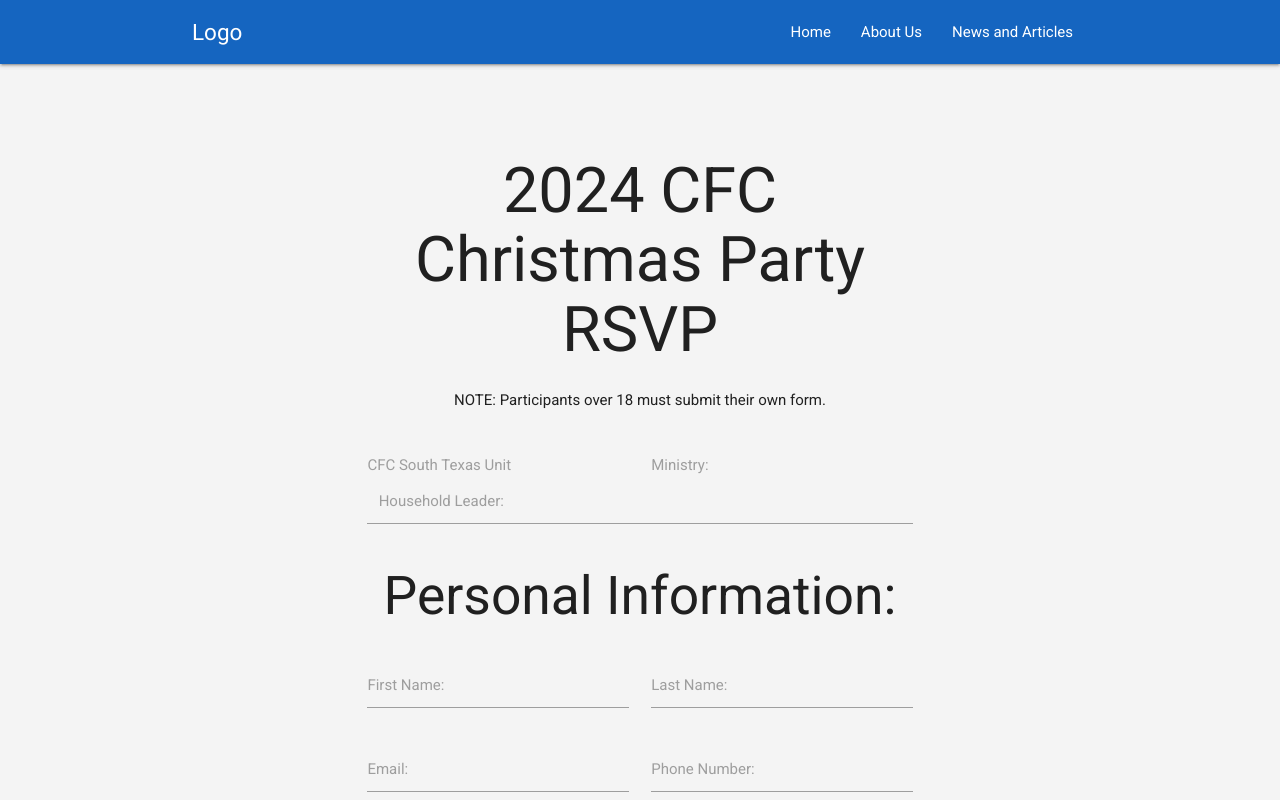
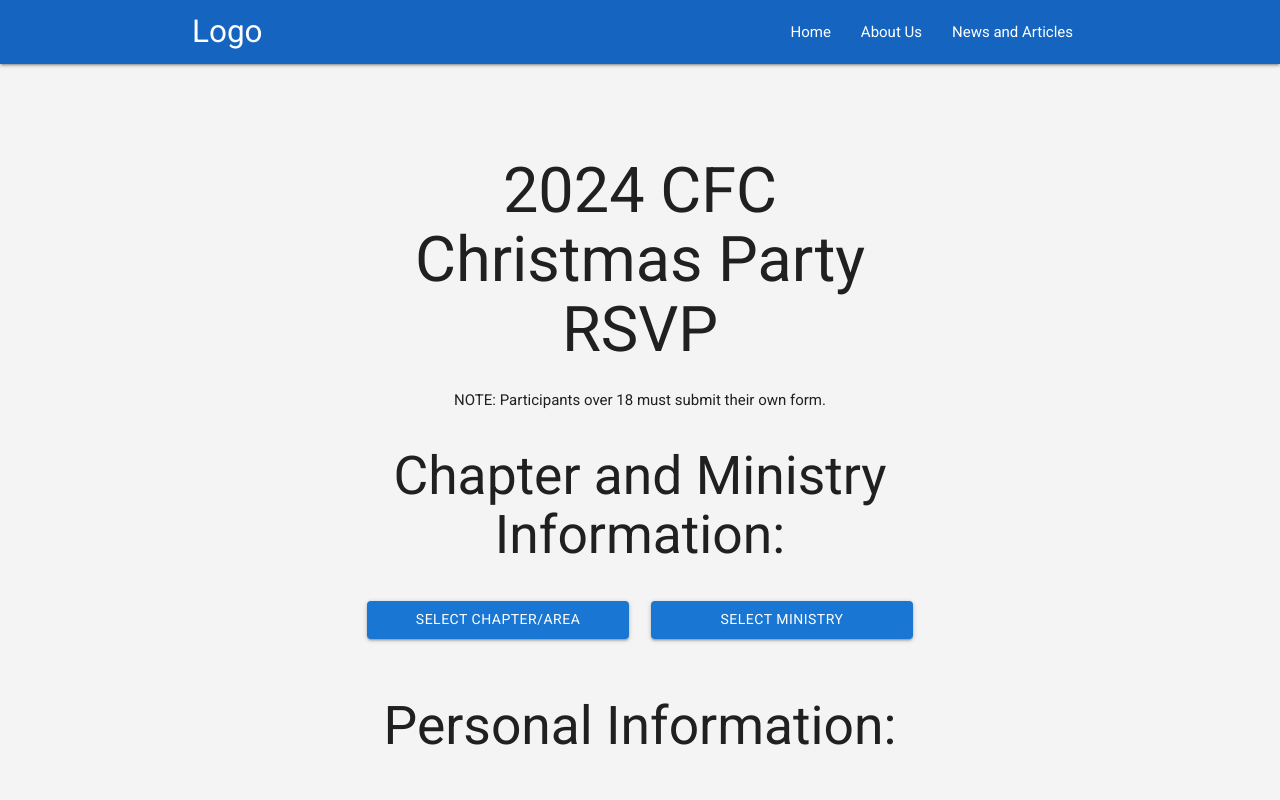
Before and after one commit to joshbatac/couples_for_christ_houston, a Vue app in the folder frontend/: page /register in a window 1280 px wide. Shown: the top 800 px of the page. Built offline with nearby package versions, Linux system fonts and the light colour scheme.

Commit message:
css changes

```diff
--- a/frontend/package.json
+++ b/frontend/package.json
@@ -10,6 +10,7 @@
   "dependencies": {
     "axios": "^1.7.5",
     "core-js": "^3.8.3",
+    "materialize-css": "^1.0.0",
     "vue": "^3.2.13",
     "vue-router": "^4.0.13"
   },
--- a/frontend/public/index.html
+++ b/frontend/public/index.html
@@ -4,14 +4,11 @@
 <head>
   <meta charset="utf-8">
   <meta http-equiv="X-UA-Compatible" content="IE=edge">
-  <meta name="viewport" content="width=device-width,initial-scale=1.0">
-  <link rel="icon" href="<%= BASE_URL %>assets/CouplesforChristlogo.png">
+  <meta name="viewport" content="width=device-width, initial-scale=1.0">
+  <link rel="icon" href="<%= BASE_URL %>CouplesforChristlogo.ico">
   <title>CFC South TX</title>
-
   <!-- Materialize CSS -->
   <link href="https://cdnjs.cloudflare.com/ajax/libs/materialize/1.0.0/css/materialize.min.css" rel="stylesheet">
-  <!-- Roboto Font -->
-  <link href="https://fonts.googleapis.com/css2?family=Roboto:wght@400;700&display=swap" rel="stylesheet">
 </head>
 
 <body>
--- a/frontend/src/App.vue
+++ b/frontend/src/App.vue
@@ -42,10 +42,6 @@ body {
   background-color: #f4f4f4;
 }
 
-nav {
-
-}
-
 nav .brand-logo {
   font-size: 1.5rem;
 }
--- a/frontend/src/main.js
+++ b/frontend/src/main.js
@@ -1,5 +1,7 @@
 import { createApp } from 'vue';
 import App from './App.vue';
 import router from './router';
+import 'materialize-css/dist/css/materialize.min.css';
+import 'materialize-css/dist/js/materialize.min.js';
 
 createApp(App).use(router).mount('#app');
--- a/frontend/src/views/NewsAndArticlesPage.vue
+++ b/frontend/src/views/NewsAndArticlesPage.vue
@@ -48,21 +48,4 @@ export default {
   text-decoration: underline;
 }
 
-.register-button {
-  display: inline-block;
-  padding: 10px 20px;
-  margin-top: 15px;
-  font-size: 16px;
-  font-weight: bold;
-  color: #fff;
-  background-color: #007bff;
-  border: none;
-  border-radius: 5px;
-  cursor: pointer;
-  text-decoration: none;
-  text-align: center;
-}
-.register-button:hover {
-  background-color: #0056b3;
-}
 </style>
--- a/frontend/src/views/RegistrationPage.vue
+++ b/frontend/src/views/RegistrationPage.vue
@@ -2,43 +2,41 @@
   <div class="container">
     <h1 class="center-align">2024 CFC Christmas Party RSVP</h1>
     <p class="center-align">NOTE: Participants over 18 must submit their own form.</p>
+
+
+
+
     <form @submit.prevent="submitForm" class="col s12">
       <!-- Fields Container for Chapter/Area and Ministry -->
+      <h2 class="center-align">Chapter and Ministry Information: </h2>
+
       <div class="row">
-        <!-- Chapter/Area Field -->
+        <!-- Chapter Dropdown Trigger -->
         <div class="input-field col s12 m6">
-          <select id="chapter" v-model="chapter" required>
-            <option value="" disabled>Select Chapter/Area</option>
-            <option value="North">North</option>
-            <option value="South">South</option>
-            <option value="Southwest">Southwest</option>
-            <option value="West">West</option>
-            <option value="Austin">Austin</option>
-            <option value="San Antonio">San Antonio</option>
-            <option value="Guest">Guest</option>
-          </select>
-          <label for="chapter">CFC South Texas Unit</label>
+          <a class="dropdown-trigger btn" href="#" data-target="dropdown-chapter">
+            {{ chapter || 'Select Chapter/Area' }}
+          </a>
+          <ul id="dropdown-chapter" class="dropdown-content">
+            <li v-for="chapterOption in chapterOptions" :key="chapterOption.value">
+              <a @click="selectChapter(chapterOption.value)">{{ chapterOption.label }}</a>
+            </li>
+          </ul>
         </div>
 
-        <!-- Ministry Field -->
+        <!-- Ministry Dropdown Trigger -->
         <div class="input-field col s12 m6">
-          <select id="ministry" v-model="ministry" required>
-            <option value="" disabled>Select Ministry</option>
-            <option value="Single">Single for Christ</option>
-            <option value="Youth">Youth for Christ</option>
-            <option value="Couple">Couples for Christ </option>
-            <option value="Servant">Servant of the Lord</option>
-            <option value="Handmaid">Handmaid of the Lord</option>
-            <option value="Guest">Guest</option>
-          </select>
-          <label for="ministry">Ministry:</label>
+          <a class="dropdown-trigger btn" href="#" data-target="dropdown-ministry">
+            {{ ministry || 'Select Ministry' }}
+          </a>
+          <ul id="dropdown-ministry" class="dropdown-content">
+            <li v-for="ministryOption in ministryOptions" :key="ministryOption.value">
+              <a @click="selectMinistry(ministryOption.value)">{{ ministryOption.label }}</a>
+            </li>
+          </ul>
         </div>
+
       </div>
 
-      <div class="input-field col s12 m6">
-          <input type="text" id="household-leader" v-model="householdLeader" required />
-          <label for="household-leader">Household Leader:</label>
-      </div>
 
 
 
@@ -118,7 +116,7 @@
       </div>
 
       <h2 class="center-align">
-        <a class="waves-effect waves-light btn" @click="addPartyGuest">Add Party Guest</a>
+        <a class="btn" @click="addPartyGuest">Add Party Guest</a>
       </h2>
 
       <div v-for="(guest, index) in partyGuests" :key="index" class="guest-fields-container">
@@ -168,7 +166,7 @@
               </label>
             </p>
           </div>
-          <a class="waves-effect waves-light btn red" @click="removePartyGuest(index)">Remove Guest</a>
+          <a class="btn red" @click="removePartyGuest(index)">Remove Guest</a>
         </div>
       </div>
 
@@ -191,6 +189,7 @@
         </div>
       </div>
 
+
       <div v-if="message" :class="messageType">{{ message }}</div>
     </form>
   </div>
@@ -198,13 +197,35 @@
 
 <script>
 import axios from 'axios';
-
+import M from 'materialize-css';
 export default {
   name: 'RegistrationPage',
+  mounted() {
+    // Initialize Materialize dropdowns
+    const elems = document.querySelectorAll('.dropdown-trigger');
+    M.Dropdown.init(elems, {});
+  },
   data() {
     return {
-      chapter: 'Houston',
-      ministry: 'Single',
+      chapterOptions: [
+        { value: 'North', label: 'North' },
+        { value: 'South', label: 'South' },
+        { value: 'Southwest', label: 'Southwest' },
+        { value: 'West', label: 'West' },
+        { value: 'Austin', label: 'Austin' },
+        { value: 'San Antonio', label: 'San Antonio' },
+        { value: 'Guest', label: 'Guest' },
+      ],
+      ministryOptions: [
+        { value: 'Single for Christ', label: 'Single for Christ' },
+        { value: 'Youth for Christ', label: 'Youth for Christ' },
+        { value: 'Couples for Christ', label: 'Couples for Christ' },
+        { value: 'Servant of the Lord', label: 'Servant of the Lord' },
+        { value: 'Handmaid of the Lord', label: 'Handmaid of the Lord' },
+        { value: 'Guest', label: 'Guest' },
+      ],
+      chapter: '',
+      ministry: '',
       firstName: '',
       lastName: '',
       email: '',
@@ -241,6 +262,12 @@ export default {
       this.wifeEmail = '';
       this.wifePhoneNumber = '';
       this.partyGuests = [];
+    },
+    selectChapter(value) {
+      this.chapter = value;
+    },
+    selectMinistry(value) {
+      this.ministry = value;
     },
     validatePhoneNumber() {
       this.phoneNumber = this.phoneNumber.replace(/\D/g, '').slice(0, 10);
@@ -283,10 +310,6 @@ export default {
         this.messageType = 'success-message';
         this.message = 'Registration Success!';
 
-        setTimeout(() => {
-          this.$router.push('/news');
-        }, 3000);
-
       } catch (error) {
         this.messageType = 'error-message';
         this.message = 'Error submitting form. Please try again.';
@@ -324,4 +347,49 @@ export default {
 .submit-button-wrapper {
   margin-top: 20px;
 }
+
+/* Custom Dropdown Button Styles */
+.dropdown-trigger {
+  background-color: #1976d2; /* Blue color */
+  color: #fff;
+  border-radius: 4px;
+  padding: 0 1rem;
+  height: 2.5rem;
+  line-height: 2.5rem;
+  text-align: center;
+  width: 100%; /* Adjust this to match the width of the dropdown */
+}
+
+/* Dropdown Menu Styles */
+.dropdown-content {
+  width: 200px; /* Fixed width for the dropdown menu */
+  border-radius: 4px;
+  box-shadow: 0px 4px 6px rgba(0, 0, 0, 0.1);
+}
+
+.dropdown-content li > a {
+  color: #000;
+}
+
+.dropdown-content li > a:hover {
+  background-color: #f0f0f0; /* Light gray on hover */
+}
+
+/* Add padding and border radius to make dropdown look like standard dropdown */
+.dropdown-content li {
+  padding: 0.5rem;
+}
+
+.dropdown-content li + li {
+  border-top: 1px solid #ddd; /* Divider line between items */
+}
+
+.input-field {
+  margin-bottom: 1.5rem;
+}
+
+
+.input-field {
+  margin-bottom: 1.5rem;
+}
 </style>
```
Also changed, not shown: 1 other file (tests, documents, lock files or other folders).
